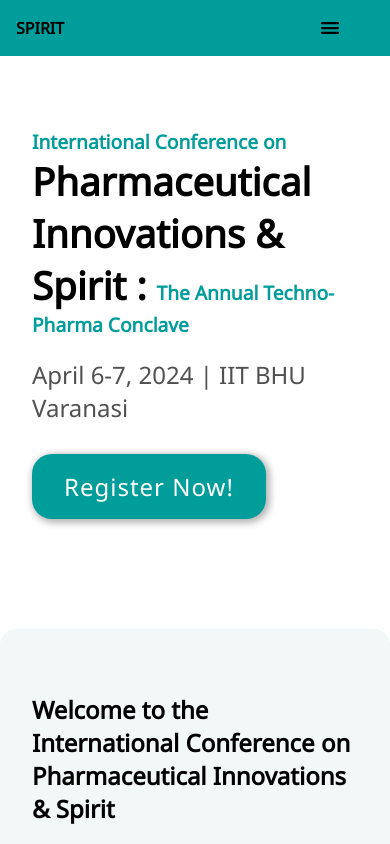
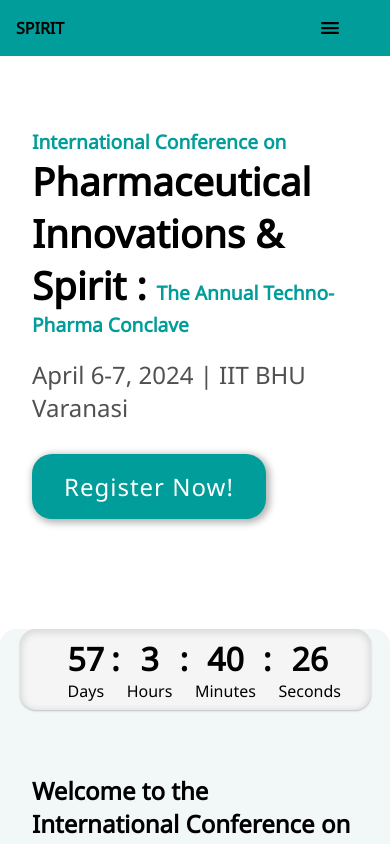
Before and after one commit to itsgeekhokage/spirit-24, a React (Vite) app: page / in a window 390 px wide. Shown: the top 844 px of the page. Built offline with nearby package versions, Linux system fonts and the light colour scheme.

Commit message:
cd saurabh

```diff
--- a/src/styles/About.module.css
+++ b/src/styles/About.module.css
@@ -167,10 +167,8 @@
     padding: 0 0 1rem 0;
   }
   .cd {
-    display: none;
-  }
-  .CountDown {
-    display: none;
+    width: 90%;
+    margin: auto;
   }
   .main {
     flex-direction: column;
```
